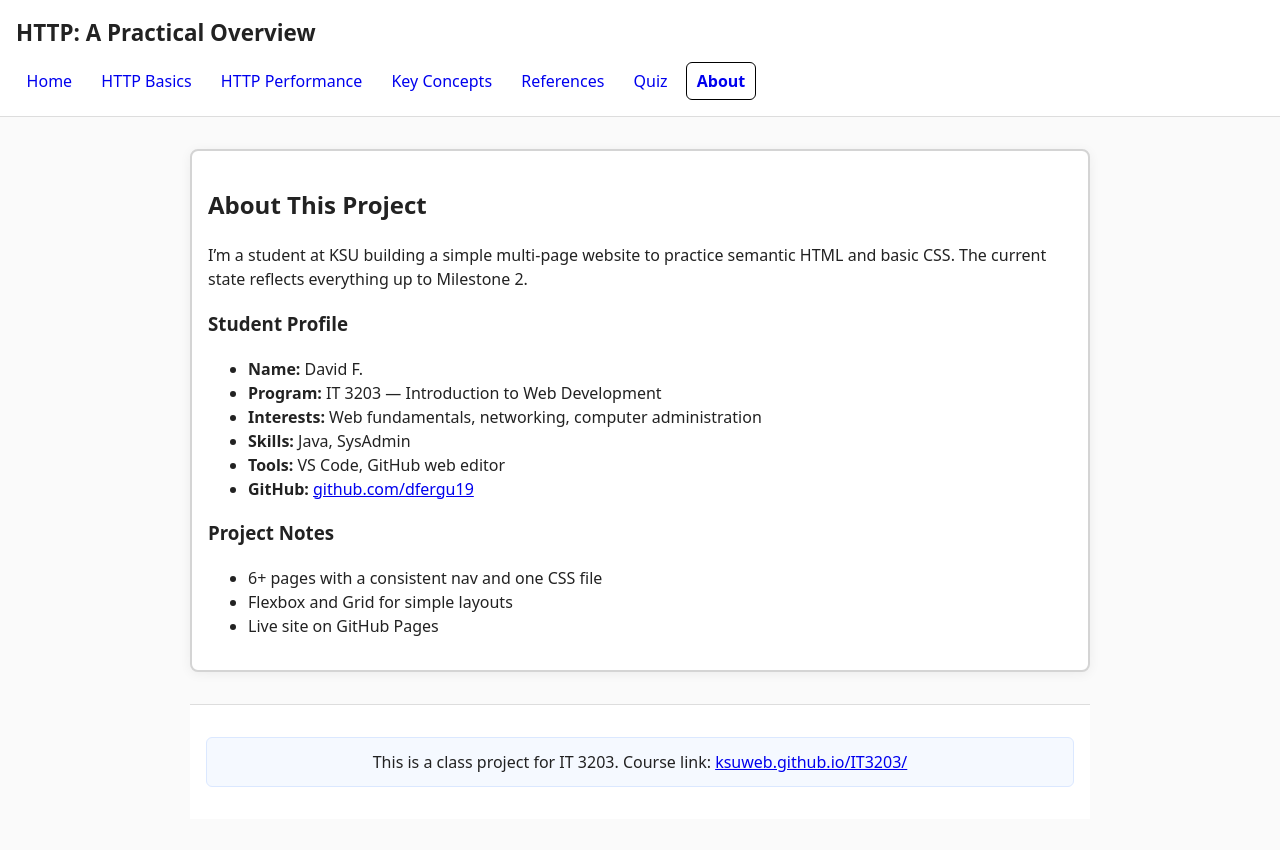
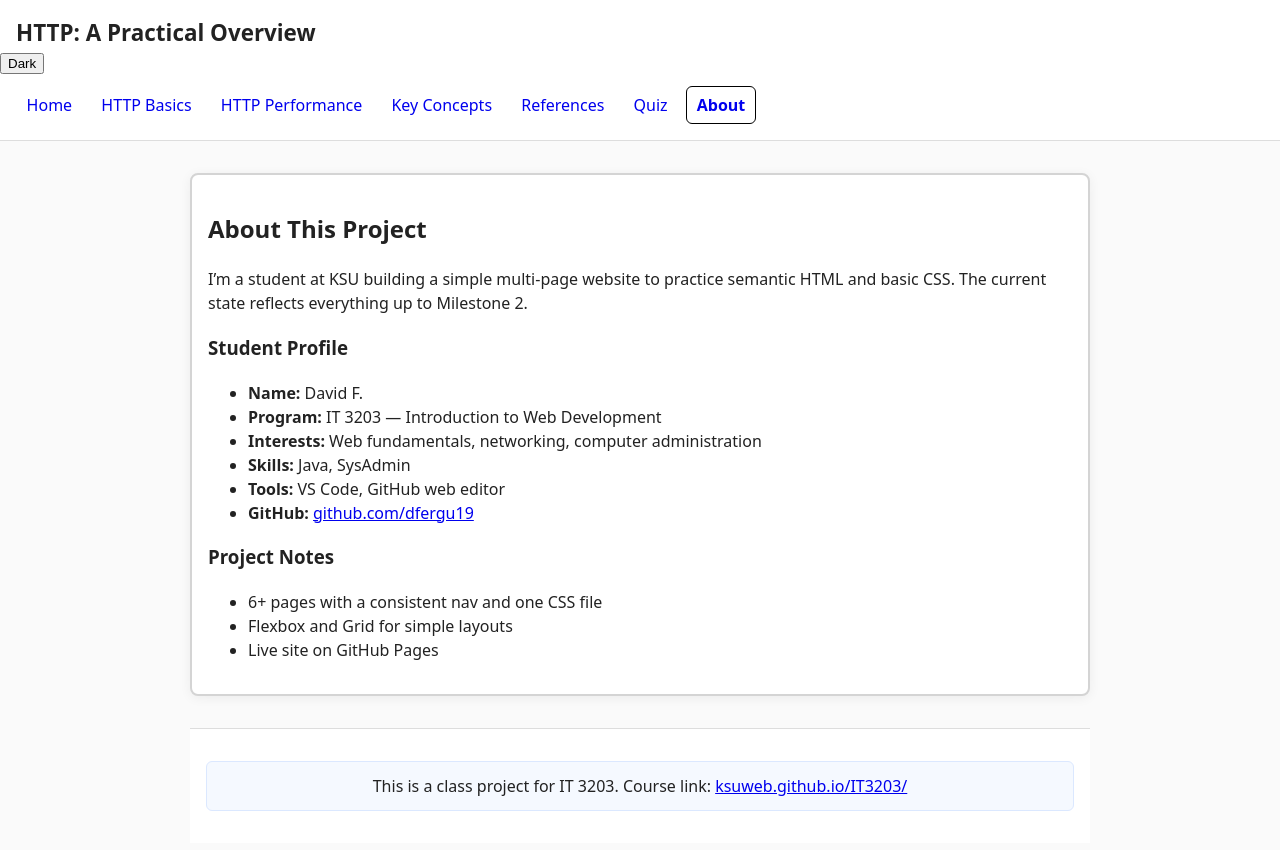
Before and after one commit to dfergu19/IT_3203_KSU, a plain HTML site: page about.html in a window 1280 px wide. Drawn offline with Linux system fonts and the light colour scheme.

Commit message:
Add theme toggle button to about.html

```diff
--- a/about.html
+++ b/about.html
@@ -9,6 +9,9 @@
 <body>
   <header class="site-header">
     <h1>HTTP: A Practical Overview</h1>
+    <button id="themeToggle" class="theme-toggle" type="button" aria-pressed="false" title="Switch theme">
+    Dark
+    </button>
     <nav class="main-nav" aria-label="Main">
       <a href="index.html">Home</a>
       <a href="http-basics.html">HTTP Basics</a>
```
